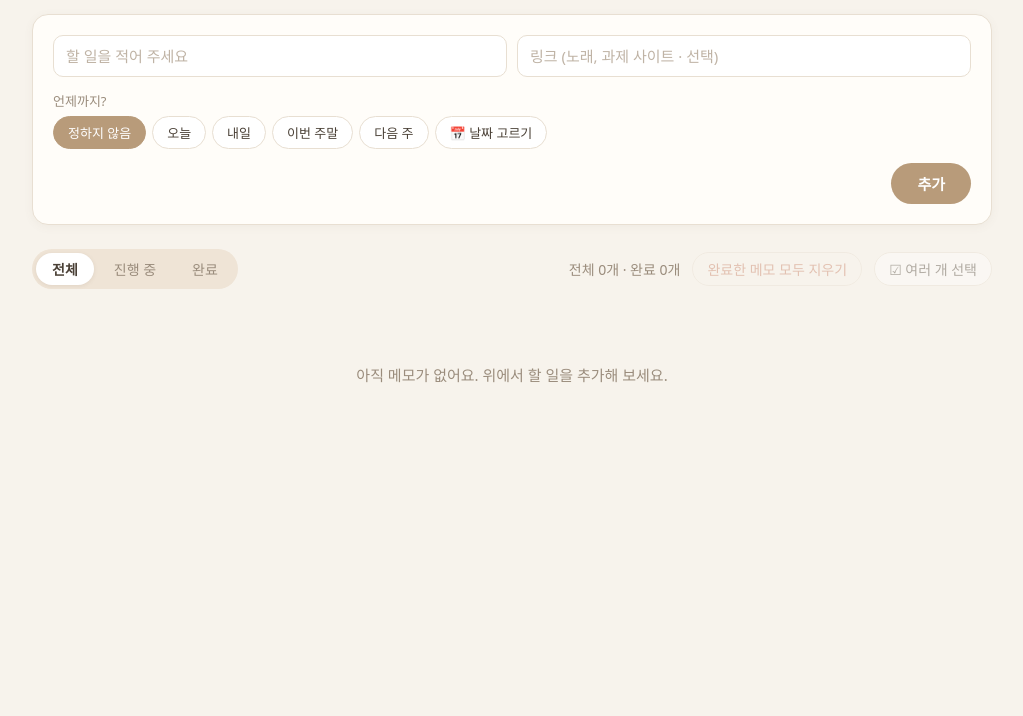
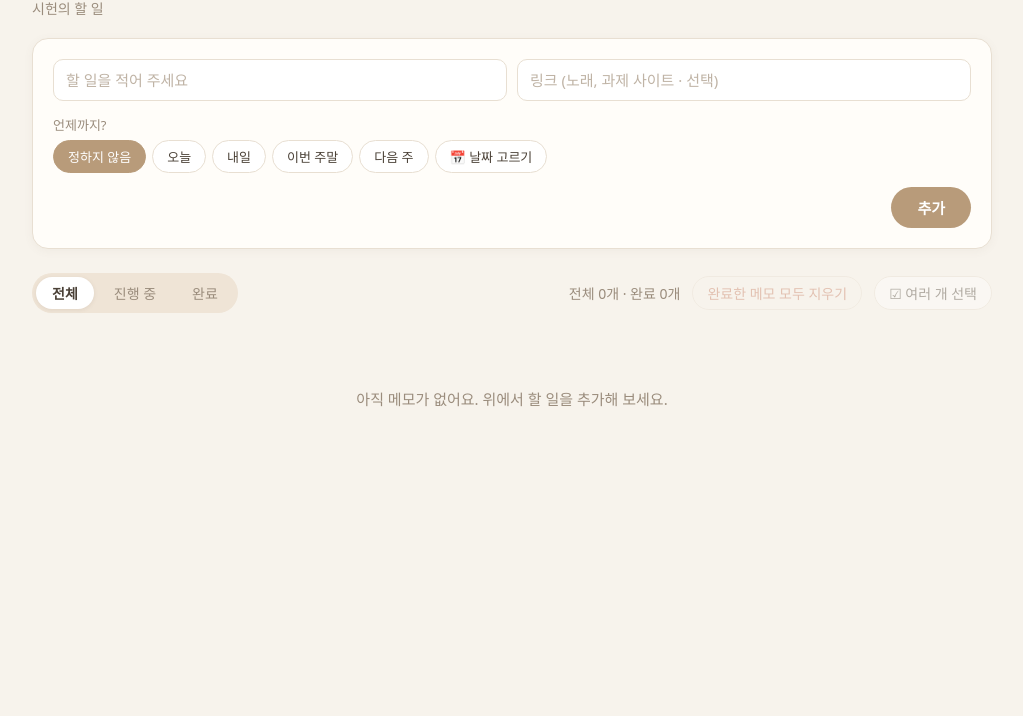
Before and after one commit to s1h3on/todo-siheon, a plain HTML site: page index.html in a window 1280 px wide. Shown: the part 84-800 px from the top of the page, without its empty margins (128-1151 px from the left). Drawn offline with Linux system fonts and the light colour scheme.

Commit message:
제목 아래에 "시헌의 할 일" 부제목 추가
Co-Authored-By: Claude Opus 5.5 <noreply@anthropic.com>

```diff
--- a/index.html
+++ b/index.html
@@ -9,6 +9,7 @@
 <body>
   <main class="app">
     <h1>할 일 메모판</h1>
+    <p class="subtitle">시헌의 할 일</p>
 
     <form id="add-form" class="add-form">
       <div class="row">
--- a/style.css
+++ b/style.css
@@ -30,10 +30,17 @@ body {
 }
 
 h1 {
-  margin: 0 0 20px;
+  margin: 0 0 4px;
   font-size: 26px;
   font-weight: 700;
   letter-spacing: -0.5px;
+}
+
+/* 제목 아래 작은 글씨 */
+.subtitle {
+  margin: 0 0 20px;
+  font-size: 14px;
+  color: var(--muted);
 }
 
 /* 입력 영역 */
```
